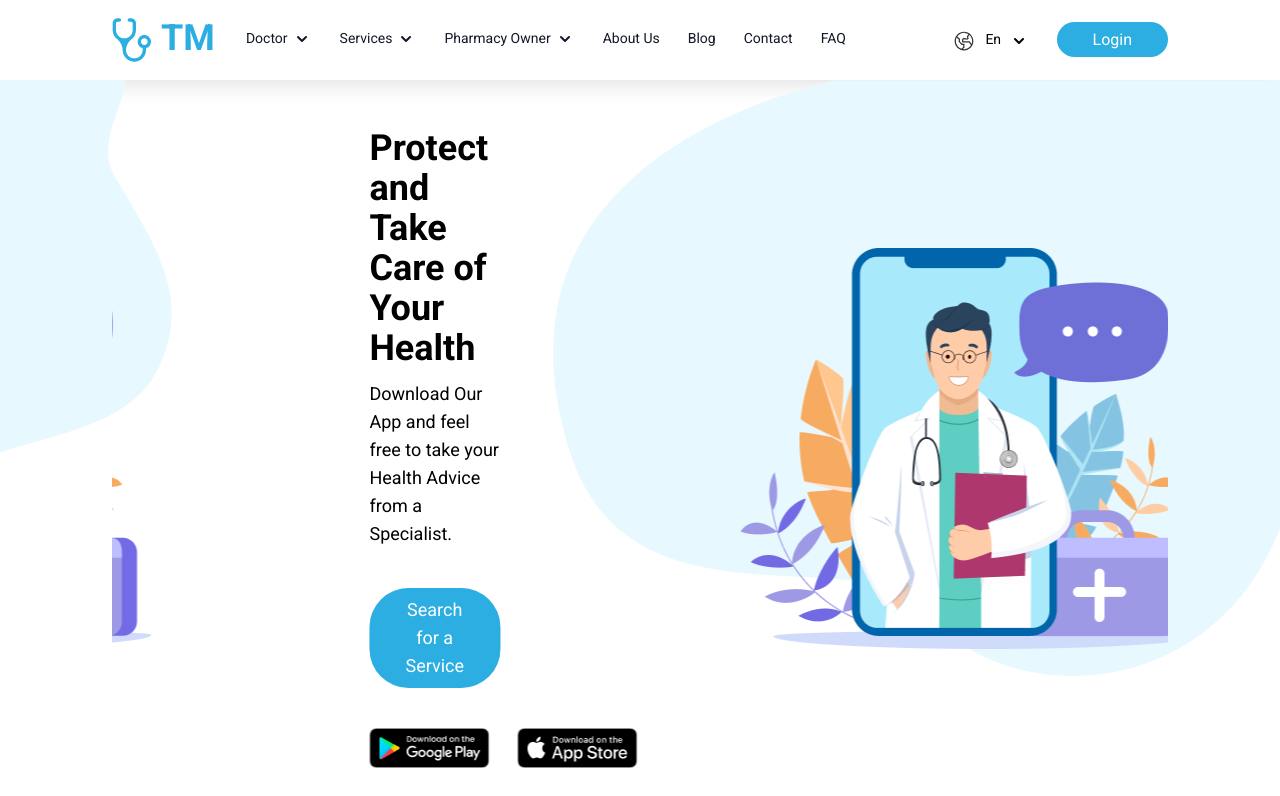
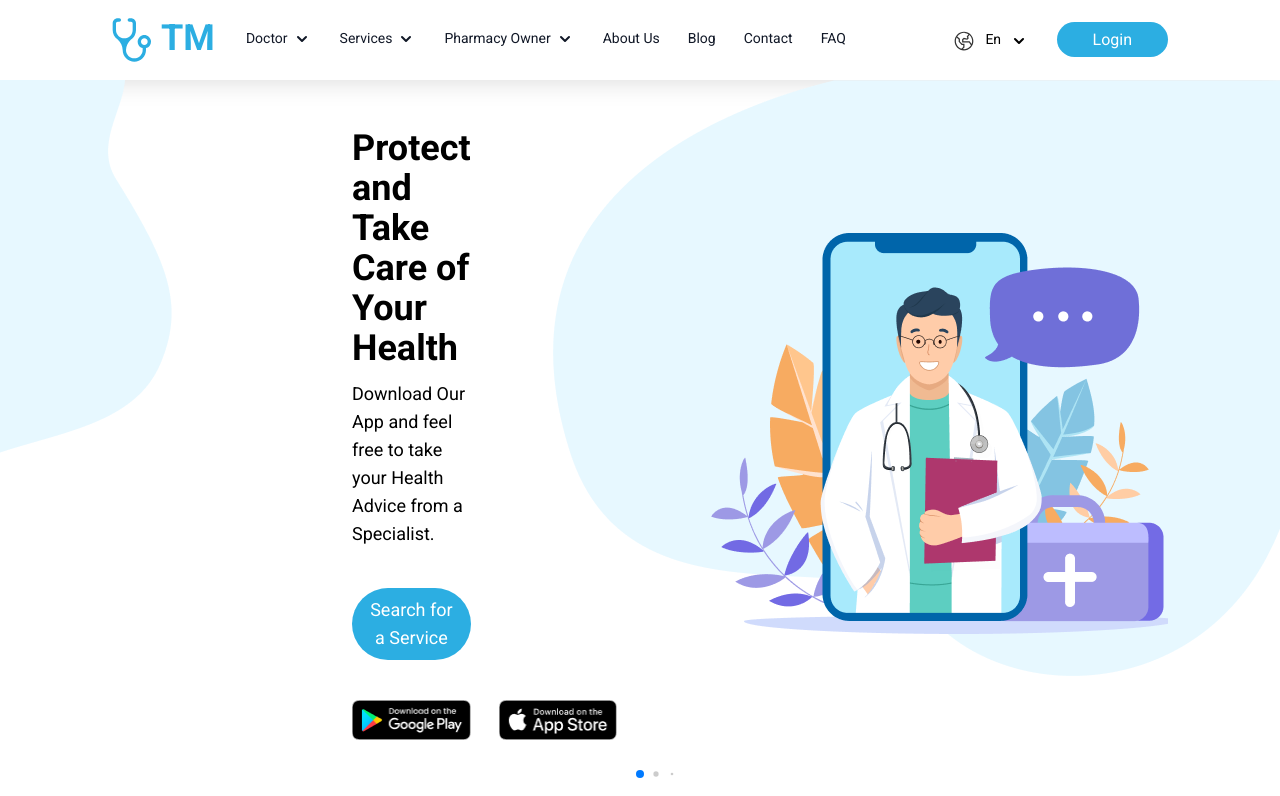
Before and after one commit to nchdatta/hm-home, a React (Create React App) app: page / in a window 1280 px wide. Shown: the top 796 px of the page. Built offline with nearby package versions, Linux system fonts and the light colour scheme; no server answers.

Commit message:
Slider responsive issue fixed

```diff
--- a/src/App.js
+++ b/src/App.js
@@ -1,6 +1,7 @@
 import React, { Suspense } from "react";
 import { Route, Routes } from "react-router-dom";
 import Footer from "./components/Footer";
+import Loading from "./components/Loading";
 import Navbar from "./components/Navbar";
 import NotFound from "./pages/ErrorPages/NotFound";
 import Home from "./pages/Home/Home";
@@ -14,9 +15,9 @@ function App() {
       <Navbar />
       <Routes>
         <Route path="/" element={<Home />} />
-        <Route path="/users" element={<Suspense fallback={<div>Loading...</div>}><Users /></Suspense>} />
+        <Route path="/users" element={<Suspense fallback={<Loading />}><Users /></Suspense>} />
         <Route path="/login" element={<Login />} />
-        <Route path="/signup" element={<Suspense fallback={<div>Loading...</div>}><SignUp /></Suspense>} />
+        <Route path="/signup" element={<Suspense fallback={<Loading />}><SignUp /></Suspense>} />
         <Route path="*" element={<NotFound />} />
       </Routes>
       <Footer />
--- /dev/null
+++ b/src/components/Loading.js
@@ -0,0 +1,11 @@
+import React from 'react';
+
+const Loading = () => {
+    return (
+        <div className='min-h-screen flex justify-center items-center'>
+            <div>Loading...</div>
+        </div>
+    );
+};
+
+export default Loading;
--- a/src/components/SliderComp.js
+++ b/src/components/SliderComp.js
@@ -8,16 +8,16 @@ import heroRight from '../assets/images/hero-right.png';
 const SliderComp = () => {
     return (
         <div className="flex justify-between items-center py-12">
-            <div className="flex flex-col px-60">
-                <h2 className='text-4xl font-semibold'>Protect and Take Care of Your Health</h2>
-                <p className='text-lg mt-3 mb-10'>Download Our App and feel free to take your Health Advice from a Specialist.</p>
-                <Link to='/login' className='mb-10 border-0 outline-0 text-lg font-normal py-2 px-9 text-white bg-[#2CAEE2] hover:bg-[#23a7db] rounded-[39px] text-center'>Search for a Service</Link>
-                <div className="flex gap-7">
-                    <img src={playStore} alt="" />
-                    <img src={appStore} alt="" />
+            <div className="flex flex-col px-2 lg:px-60">
+                <h2 className='text-lg lg:text-4xl font-semibold'>Protect and Take Care of Your Health</h2>
+                <p className='text-sm lg:text-lg mt-3 mb-3 lg:mb-10'>Download Our App and feel free to take your Health Advice from a Specialist.</p>
+                <Link to='/' className='mb-3 lg:mb-10 border-0 outline-0 text-sm lg:text-lg font-normal py-2 px-4 text-white bg-[#2CAEE2] hover:bg-[#23a7db] rounded-[39px] text-center'>Search for a Service</Link>
+                <div className="flex gap-2 lg:gap-7">
+                    <img src={playStore} className='w-1/3 lg:w-full' alt="" />
+                    <img src={appStore} className='w-1/3 lg:w-full' alt="" />
                 </div>
             </div>
-            <img src={heroRight} alt="" />
+            <img src={heroRight} className="w-1/2" alt="" />
         </div>
     );
 };
--- a/src/index.css
+++ b/src/index.css
@@ -29,8 +29,54 @@ footer {
   background-position: right bottom;
 }
 
-.hero {
+/* .hero {
   background: url(./assets/images/hero-bg-left.png), url(./assets/images/hero-bg-right.png);
   background-repeat: no-repeat, no-repeat;
   background-position: left top, right top;
+} */
+
+.hero-bg-left {
+  width: 172px;
+  height: 100%;
+  background-image: url(./assets/images/hero-bg-left.png);
+  background-size: 30%;
+  background-repeat: no-repeat;
+  background-position: left top;
+  position: fixed;
+  left: 0;
 }
+
+.hero-bg-right {
+  width: 727px;
+  height: 100%;
+  background-image: url(./assets/images/hero-bg-right.png);
+  background-size: 35%;
+  background-repeat: no-repeat;
+  background-position: right top;
+  position: fixed;
+  right: 0;
+}
+
+@media screen and (min-width: 1024px) {
+  .hero-bg-left {
+    width: 172px;
+    height: 100%;
+    background-image: url(./assets/images/hero-bg-left.png);
+    background-repeat: no-repeat;
+    background-size: 100%;
+    background-position: left top;
+    position: absolute;
+    left: 0;
+  }
+
+  .hero-bg-right {
+    width: 727px;
+    height: 100%;
+    background-image: url(./assets/images/hero-bg-right.png);
+    background-repeat: no-repeat;
+    background-size: 100%;
+    background-position: right top;
+    position: absolute;
+    right: 0;
+  }
+}
--- a/src/pages/Home/Hero.js
+++ b/src/pages/Home/Hero.js
@@ -8,11 +8,14 @@ import SliderComp from '../../components/SliderComp';
 
 const Hero = () => {
     return (
-        <div className='hero min-h-screen'>
+        <div className='hero min-h-screen relative'>
+            <div className='hero-bg-left'></div>
+            <div className='hero-bg-right'></div>
+
             <div className='px-4 lg:px-28'>
                 <Swiper
                     autoplay={{
-                        delay: 2500
+                        delay: 1000000
                     }}
                     pagination={{
                         dynamicBullets: true,
--- a/src/pages/Login/Login.js
+++ b/src/pages/Login/Login.js
@@ -7,7 +7,7 @@ import auth from '../../utils/firebase.init';
 const Login = () => {
     const navigate = useNavigate();
     const { register, handleSubmit } = useForm();
-    const [signInWithEmailAndPassword, user] = useSignInWithEmailAndPassword(auth);
+    const [signInWithEmailAndPassword, signing, user] = useSignInWithEmailAndPassword(auth);
 
 
     const onSubmit = async data => {
@@ -21,8 +21,8 @@ const Login = () => {
 
 
     return (
-        <div className='min-h-screen my-10'>
-            <div className='w-2/3 lg:w-1/3 mx-auto border rounded-md shadow-md px-5 py-8 '>
+        <div className='w-full lg:w-1/3 mx-auto min-h-screen my-10 px-8'>
+            <div className='border rounded-md shadow-md px-5 py-8 '>
                 <h2 className='text-md font-bold text-center mb-8'>Login to account</h2>
 
                 <form className='flex flex-col items-center justify-center' onSubmit={handleSubmit(onSubmit)}>
@@ -35,7 +35,7 @@ const Login = () => {
                         <input type="password" id="password" {...register("password")} className="bg-gray-50 border border-gray-300 text-gray-900 text-sm rounded focus:border-[#2CAEE2] block w-full p-2.5" placeholder="•••••••••" required />
                     </div>
 
-                    <input type='submit' value='Login' className='text-white bg-[#2CAEE2] hover:bg-[#23a7db] px-10 py-2 rounded text-center cursor-pointer' />
+                    <input type='submit' value='Login' className='text-white bg-[#2CAEE2] hover:bg-[#23a7db] px-10 py-2 rounded text-center cursor-pointer' disabled={signing} />
                 </form>
                 <p className='text-center text-sm mt-4'>Don't have an account? <Link to='/signup' className='text-[#2CAEE2]'>Signup now</Link> </p>
             </div>
--- a/src/pages/SignUp/SignUp.js
+++ b/src/pages/SignUp/SignUp.js
@@ -37,8 +37,8 @@ const SignUp = () => {
     }
 
     return (
-        <div className='min-h-screen my-10'>
-            <div className='w-2/3 lg:w-1/3 mx-auto border rounded-md shadow-md px-5 py-8 '>
+        <div className='w-full lg:w-1/3 mx-auto min-h-screen my-10 px-8'>
+            <div className='border rounded-md shadow-md px-5 py-8 '>
                 <h2 className='text-md font-bold text-center mb-8'>Signup</h2>
 
                 <form className='flex flex-col items-center justify-center' onSubmit={handleSubmit(onSubmit)}>
```
